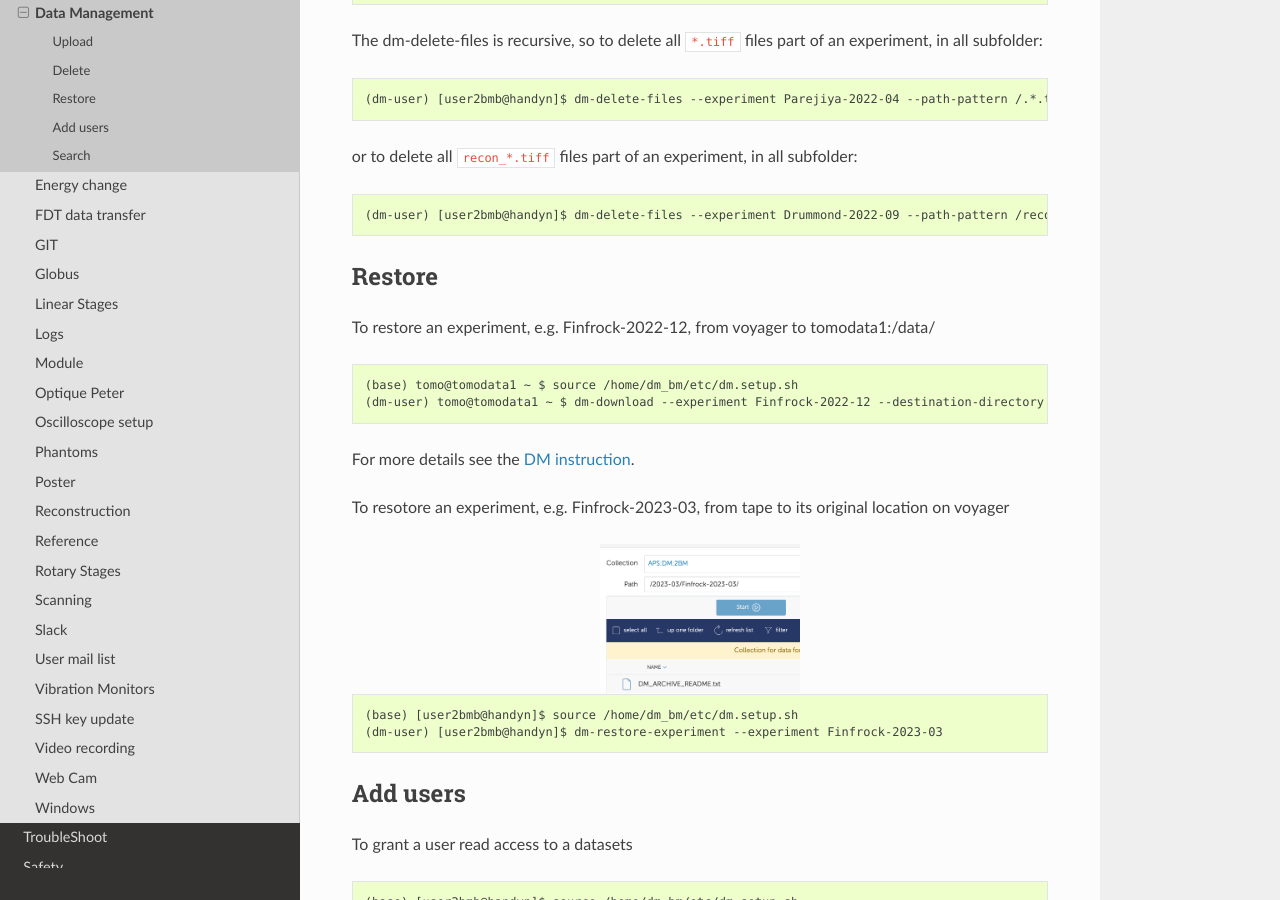
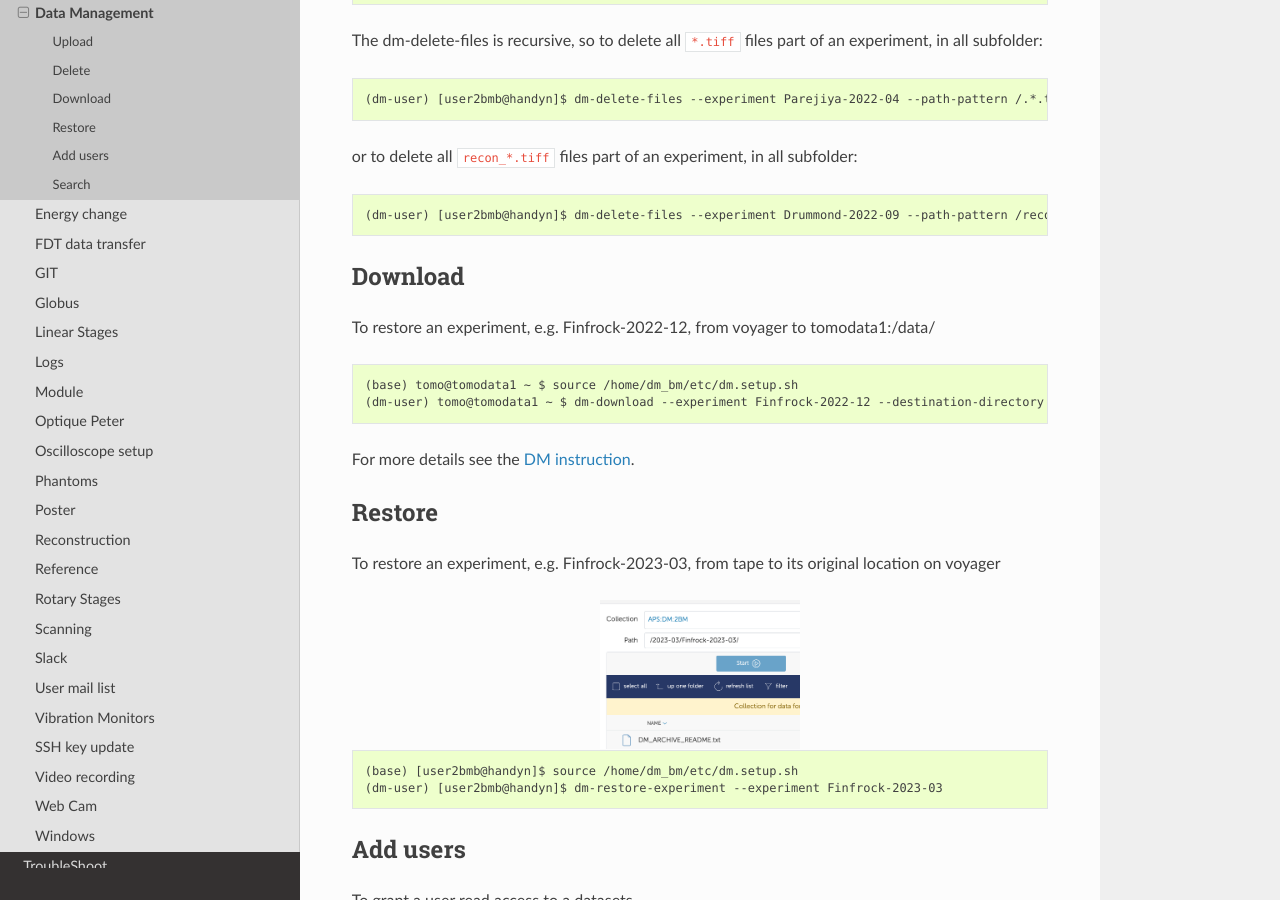
Before and after one commit to xray-imaging/2bm-docs, a Sphinx documentation site: the page built from docs/source/ops/item_035.rst, in a window 1280 px wide and 900 px high, scrolled down 3337 px. Built offline with Sphinx 7.4.7 and the Read the Docs theme 3.1.0, drawn with Linux system fonts in a browser that asks for light colours; the version number could not be read and is left out.

Commit message:
updated data management

```diff
--- a/docs/source/ops/item_035.rst
+++ b/docs/source/ops/item_035.rst
@@ -118,8 +118,8 @@ or to delete all ``recon_*.tiff`` files part of an experiment, in all subfolder:
 
     (dm-user) [user2bmb@handyn]$ dm-delete-files --experiment Drummond-2022-09 --path-pattern /recon_.*.tiff
 
-Restore
--------
+Download
+--------
 
 To restore an experiment, e.g. Finfrock-2022-12, from voyager to tomodata1:/data/
 
@@ -131,7 +131,10 @@ To restore an experiment, e.g. Finfrock-2022-12, from voyager to tomodata1:/data
 
 For more details see the `DM instruction <https://confluence.aps.anl.gov/display/DMGT/2-BM+Deployment>`_.
 
-To resotore an experiment, e.g. Finfrock-2023-03, from tape to its original location on voyager
+Restore
+-------
+
+To restore an experiment, e.g. Finfrock-2023-03, from tape to its original location on voyager
 
 .. image:: ../img/voyager_on_globus.png
    :width: 200px
```
